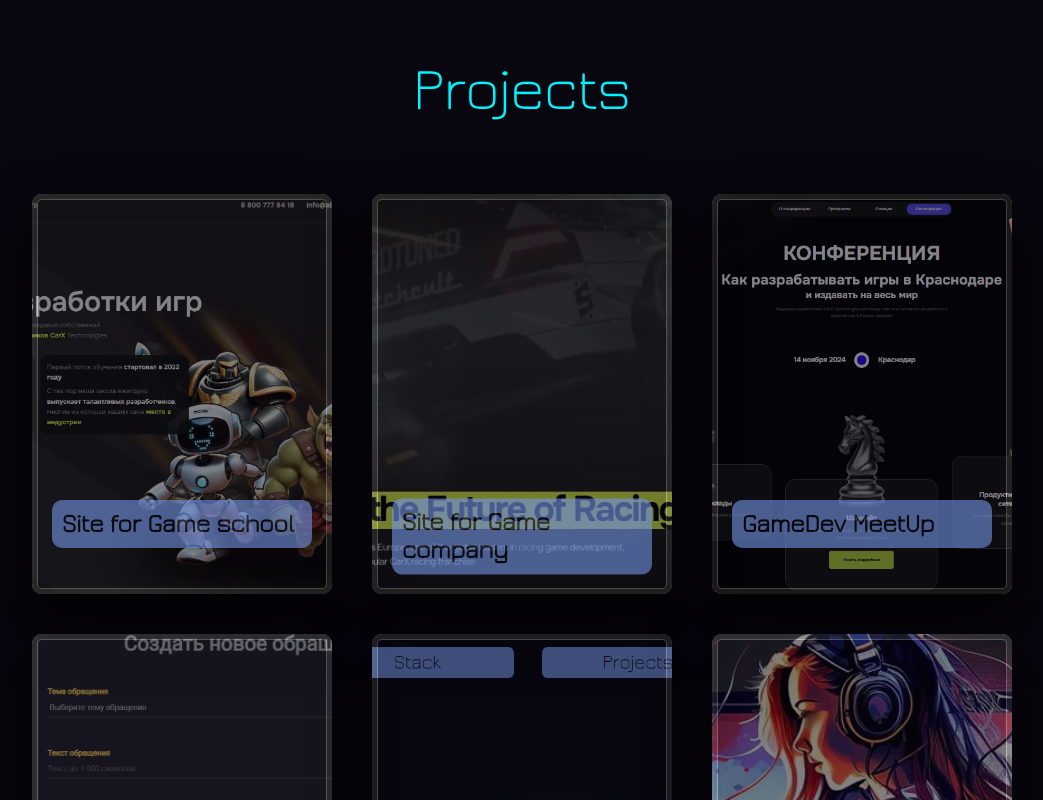
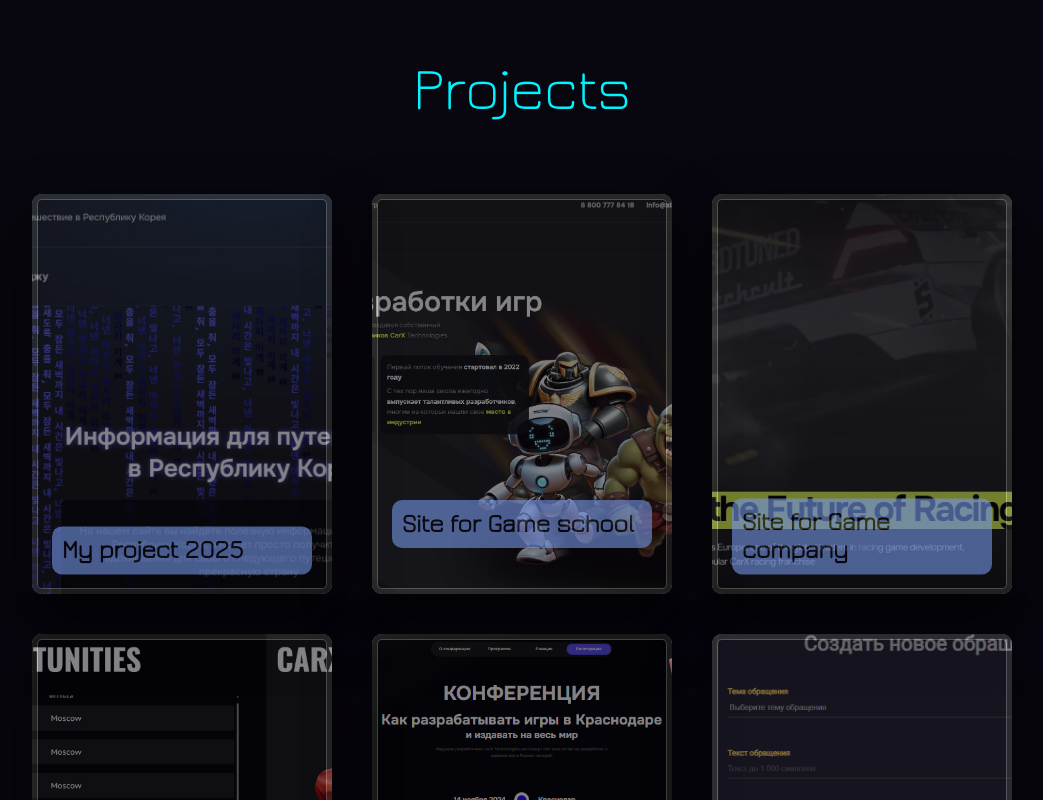
Before and after one commit to ElenaUstimenko/my-portfolio, a React (Create React App) app: page /#/ in a window 1280 px wide. Shown: the part 2000-2800 px from the top of the page, without its empty margins (118-1161 px from the left). Built offline with nearby package versions, Linux system fonts and the light colour scheme.

Commit message:
add projects

```diff
--- a/src/i18n.js
+++ b/src/i18n.js
@@ -20,6 +20,10 @@ const resources = {
       andOther: 'and other mini projects at',
       stackTitle: 'Stack',
       projectsList: {
+        project2025: {
+          title: 'My project 2025',
+          description: `My code and creativity will be here soon. Project created to show an example of my code`,
+        },
         gameSchool: {
           title: 'Site for Game school',
           description: `Website for game development school, with a form of communication with the school by email`,
@@ -27,6 +31,10 @@ const resources = {
         gameCompany: {
           title: 'Site for Game company',
           description: `Website site for game company with admin panel to add/change/remove vacancies`
+        },
+        carxOnline: {
+          title: 'Site for Game company',
+          description: `Support and refactoring of the company’s existing website (changing data via admin panel, sending data from form to admin and email)`
         },
         meetUp: {
           title: 'GameDev MeetUp',
@@ -89,6 +97,10 @@ const resources = {
       andOther: 'и другие мини проекты на',
       stackTitle: 'Стек',
       projectsList: {
+        project2025: {
+          title: 'Мой проект 2025',
+          description: `Скоро здесь появится мой код и творчество. Проект создан, чтобы показать пример моего кода`,
+        },
         gameSchool: {
           title: 'Сайт для Школы разработки игр',
           description: `Сайт для школы разработки игр, с формой связи со школой по электронной почте`,
@@ -96,6 +108,10 @@ const resources = {
         gameCompany: {
           title: 'Сайт для игровой компании',
           description: `Сайт для игровой компании с админикой для добавления/изменения/удаления вакансий`
+        },
+        carxOnline: {
+          title: 'Сайт для игровой компании',
+          description: `Поддержка и рефакторинг существующего сайта компании (изменение данных через админ панель, отправка данных из формы в админку и на email)`
         },
         meetUp: {
           title: 'GameDev MeetUp',
--- a/src/utils/constants.js
+++ b/src/utils/constants.js
@@ -1,5 +1,7 @@
+import myProject2025 from 'images/projects/my-project2025.webp';
 import europe from 'images/projects/EU.webp';
 import school from 'images/projects/school.webp';
+import carx from 'images/projects/carx.webp';
 import conference from 'images/projects/conference.webp';
 import support from 'images/projects/support.webp';
 import myProject from 'images/projects/my-project.webp';
@@ -44,6 +46,15 @@ import telegram from 'images/icons/telegram.svg';
 import cv from 'images/icons/cv.svg';
 
 export const projectsData = {
+  project2025: {
+    id: 0,
+    stack: [
+      'Next, React, TypeScript'
+    ],
+    browser: '',
+    github: '',
+    image: myProject2025
+  },
   gameSchool: {
     id: 1,
     stack: [
@@ -60,8 +71,16 @@ export const projectsData = {
     browser: 'https://carx-europe.com/',
     image: europe
   },
+  carxOnline: {
+    id: 3,
+    stack: [
+      'frontend: React, TypeScript, Next, CSS-in-JS, backend: PHP, Laravel, admin: Vue, TypeScript'
+    ],
+    browser: 'https://carx-online.com/',
+    image: carx
+  },
   meetUp: {
-    id: 3,
+    id: 4,
     stack: [
       'React, TypeScript, SCSS'
     ],
@@ -69,7 +88,7 @@ export const projectsData = {
     image: conference
   },
   support: {
-    id: 4,
+    id: 5,
     stack: [
       'React, SCSS, classnames'
     ],
@@ -77,7 +96,7 @@ export const projectsData = {
     image: support
   },
   portfolio: {
-    id: 5,
+    id: 6,
     stack: [
       'React, CSS, BEM, Prettier, i18n'
     ],
@@ -85,7 +104,7 @@ export const projectsData = {
     image: portfolio
   },
   project2024: {
-    id: 6,
+    id: 7,
     stack: [
       'Webpack, React, TypeScript, SCSS, classnames, alias, mixins, i18n, theme switcher, ESLint, Stylelint, Loader, Error Boundary React, Jest, React Testing Library, Storybook'
     ],
@@ -93,7 +112,7 @@ export const projectsData = {
     image: myProject
   },
   calendar: {
-    id: 7,
+    id: 8,
     stack: [
       'React, TypeScript'
     ],
@@ -101,7 +120,7 @@ export const projectsData = {
     image: calendar
   },
   kinopoiskFrontend: {
-    id: 8,
+    id: 9,
     stack: [
       'HTML, CSS, JavaScript, React, Node.js, Express, MongoDB, Postman, Git'
     ],
@@ -109,7 +128,7 @@ export const projectsData = {
     image: movies
   },
   kinopoiskBackend: {
-    id: 9,
+    id: 10,
     stack: [
       'HTML, CSS, JavaScript, React, Node.js, Express, MongoDB, Postman, Git'
     ],
@@ -117,7 +136,7 @@ export const projectsData = {
     image: movies2
   },
   instagram: {
-    id: 10,
+    id: 11,
     stack: [
       'React, Node.js, Express, MongoDB, Postman, Git'
     ],
@@ -125,7 +144,7 @@ export const projectsData = {
     image: mesto
   },
   landing1: {
-    id: 11,
+    id: 12,
     stack: [
       'VanillaJS, HTML, CSS, flex, grid, BEM'
     ],
@@ -133,7 +152,7 @@ export const projectsData = {
     image: russianTravel
   },
   landing2: {
-    id: 12,
+    id: 13,
     stack: [
       'VanillaJS, HTML, CSS, BEM'
     ],
```
Also changed, not shown: public/index.html (line endings or trailing spaces), src/images/projects/carx.webp (added), src/images/projects/my-project2025.webp (added).
